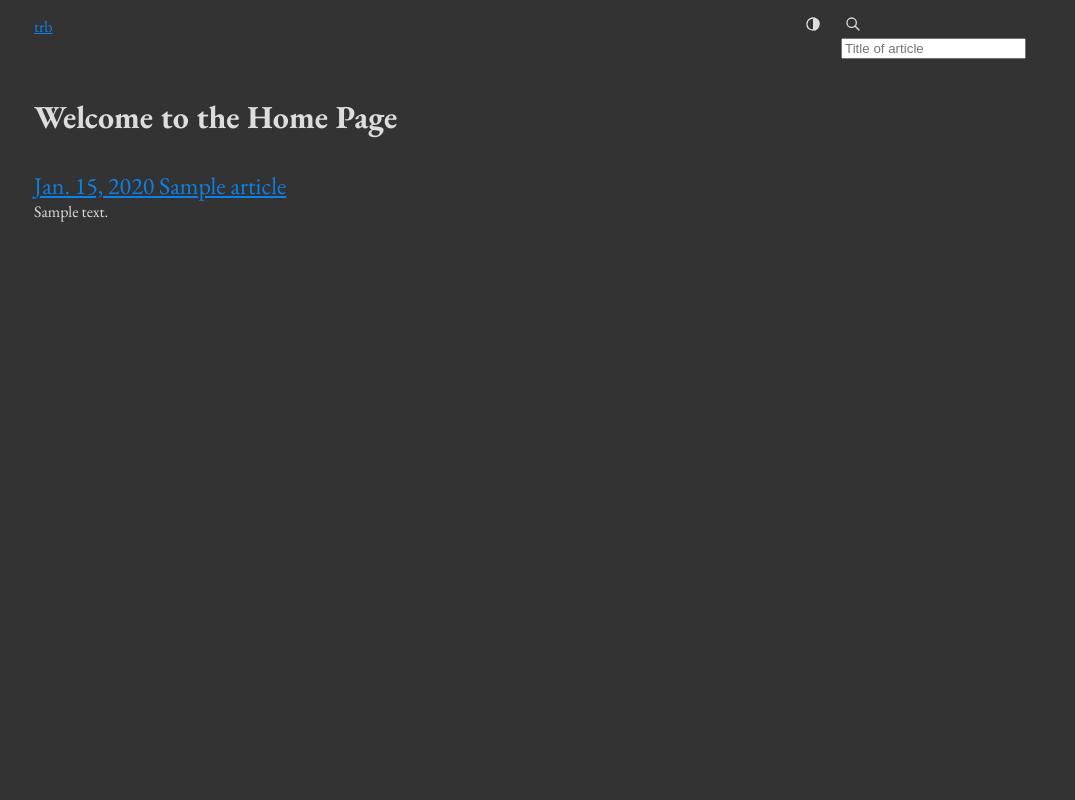
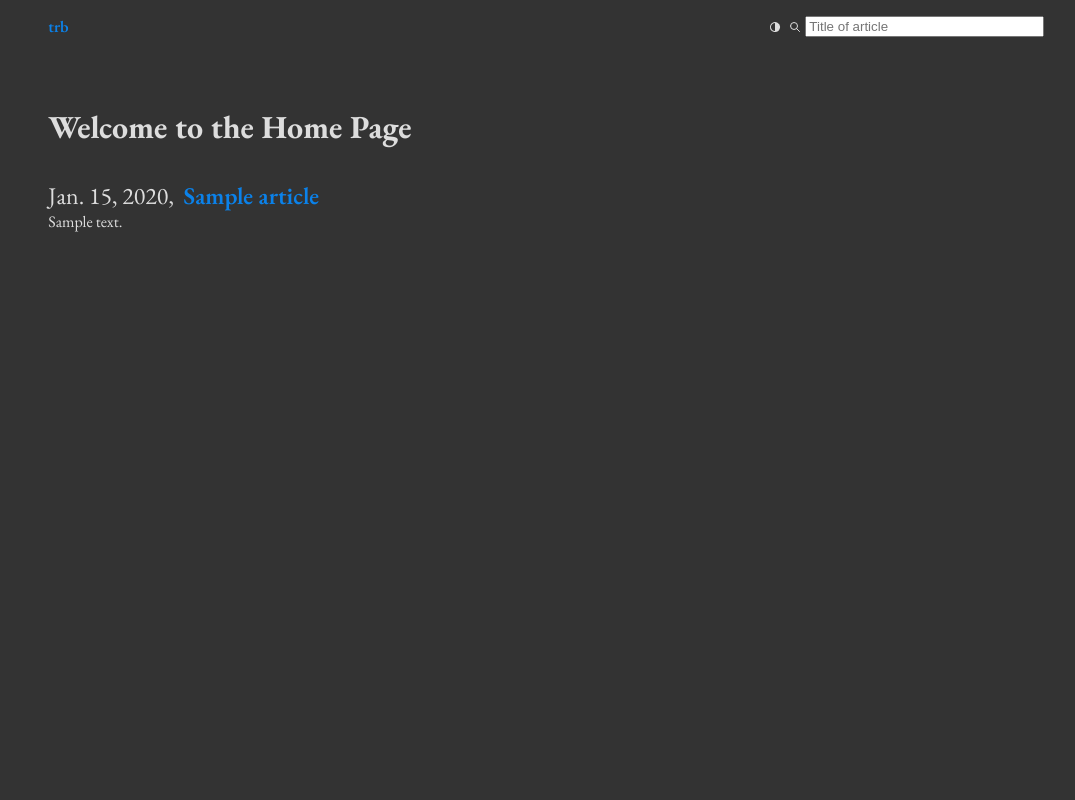
Before and after one commit to pbellon/yablog, a Django app: page / in a window 1280 px wide. Shown: the whole page, without its empty margins (94-1169 px from the left). Run offline with Django 5.2, Linux system fonts and the light colour scheme; tables that the repository leaves empty hold one stand-in row (values such as "Sample post").

Commit message:
Improve styling
Use grid layout to ensure consistent sizing between nav and main
content. Improve icon positioning via flex layout.

Move all styles directly to index.html. I know this isn't the most clean
thing to read but this is alright and ensures direct rendering of all
needed styles without extraneous loading which speeds the whole dipslay
time. Plus it's not a lot of CSS so it's really OK. We might move some
back to dedicated CSS but it makes it more complex to maintain.

Remove unused blog/articles.html template.

```diff
--- a/src/blog_app/static/css/main.css
+++ /dev/null
@@ -1,56 +0,0 @@
-nav .htmx-indicator svg {
-    height: 1em;
-}
-
-nav aside.search {
-    position: relative;
-    z-index: 200;
-}
-
-/* Base styles in `templates/shared/base.html` */
-nav #results {
-    margin-top: 2em;
-    margin-right: 2em;
-    transition: opacity .55ms ease, height .79ms ease-in;
-    border: 1px solid var(--font-color);
-    border-radius: .25em;
-    padding: .25em;
-    z-index: 200;
-}
-
-nav #results.visible {
-    opacity: 1;
-    height: auto;
-    max-height: 200px;
-    overflow-y: auto;
-}
-
-.favorite-action.in-favorites .add-to-favorites {
-    display: none;
-}
-
-.favorite-action.not-in-favorites .remove-from-favorites {
-    display: none;
-}
-
-#main-content .articles .htmx-indicator {
-    opacity: 0;
-    height: 50px;
-    transition: opacity 250ms ease-in;
-}
-
-.lazy-loader {
-    text-align: center;
-    margin: auto;
-    margin-top: 2em;
-}
-
-.strip {
-    display: -webkit-box;
-    line-clamp: 4;
-    -webkit-line-clamp: 4;
-    -webkit-box-orient: vertical;
-    /* max-height: 10em; */
-    overflow: hidden;
-    text-overflow: ellipsis;
-}
--- a/src/blog_app/templates/blog/index.html
+++ b/src/blog_app/templates/blog/index.html
@@ -7,7 +7,13 @@
 {% block content %}
   <h1>Welcome to the Home Page</h1>
 
+  {% if has_articles %}
   <div class="articles">
     {% include 'htmx/paginated_articles.html' with paginated_articles=paginated_articles %}
   </div>
+  {% else %}
+  <p>No articles written yet. Come back later.</p>
+  {% endif %}
+
+
 {% endblock %}
--- a/src/blog_app/templates/htmx/paginated_articles.html
+++ b/src/blog_app/templates/htmx/paginated_articles.html
@@ -3,8 +3,8 @@
 {% for article in paginated_articles %}
   <div class="article">
     <header>
+      <span class="date">{{ article.creation_date }},</span>&nbsp;
       <a hx-boost href="{% url 'article_detail' article.slug %}">
-        <span class="date">{{ article.creation_date }}</span>
         {{ article.title }}
       </a>
     </header>
--- a/src/blog_app/templates/shared/base.html
+++ b/src/blog_app/templates/shared/base.html
@@ -1,4 +1,5 @@
 {% load django_htmx %}
+
 {% load static %}
 
 <!DOCTYPE html>
@@ -10,6 +11,11 @@
     <style>
 .htmx-indicator {
     opacity: 0;
+}
+
+.icon-holder svg {
+    width: 12px !important;
+    height: 12px !important;
 }
 
 html.theme--light {
@@ -24,6 +30,13 @@
     --link-color: #0b82ea;
 }
 
+a {
+    color: var(--link-color);
+    text-decoration: none;
+    font-weight: 600;
+}
+
+
 html, body {
     background-color: var(--background-color);
     margin: 0;
@@ -35,10 +48,6 @@
     font-optical-sizing: auto;
     font-weight: 400;
     font-style: normal;
-        }
-
-        html .icon-holder svg {
-            height: 1em;
 }
 
 .codehilite {
@@ -53,16 +62,6 @@
     flex-direction: column;
 }
 
-        body {
-            padding: 1em;
-            padding-top: 0;
-            flex: 1;
-        }
-
-        a {
-            color: var(--link-color);
-        }
-
 nav {
     background-color: var(--background-color);
     padding-top: 1em;
@@ -72,26 +71,74 @@
     top: 0;
 }
 
-        nav #results {
-            background-color: var(--background-color);
-            width: 250px;
-            opacity: 0;
-            height: 0;
-            position: absolute;
+{% comment %} Basic grid system {% endcomment %}
+:root {
+    /* visual spacing + max content width */
+    --gutter-min: 1rem;
+    --content-max: 90vh;
+    --gap: 1.25rem;
 }
 
-        .side-by-side {
-            display: flex;
-            gap: 1em;
+body {
+    display: grid;
+    /* full-bleed gutters + two content columns */
+    grid-template-columns:
+        [full-start] minmax(var(--gutter-min), 1fr)
+        [content-start]  minmax(0, 5fr)  minmax(0, 2fr)
+        [content-end]    minmax(var(--gutter-min), 1fr)
+        [full-end];
+    grid-auto-rows: auto;
+    row-gap: 2rem;
 }
 
-        .side-by-side main {
-            flex: 3;
+.row {
+    grid-column: full;                 /* background spans full width */
+    display: grid;
+    grid-template-columns: subgrid;
 }
 
-        .side-by-side aside {
-            flex: 1;
+.container {
+    grid-column: content;              /* the two middle tracks */
+    display: grid;
+    grid-template-columns: subgrid;    /* inherit the same two columns */
+    gap: var(--gap);
+    justify-self: center;
+    width: 100%;
+    max-width: var(--content-max);     /* center + clamp total width */
 }
+
+.container main {
+    grid-column: 1;
+}
+
+.container aside {
+    grid-column: 2;
+}
+
+nav aside .icon-holder {
+    display: inline-flex;
+    align-items: center;
+    line-height: 1;
+}
+
+nav aside .icon-holder svg {
+    display: inline;
+}
+
+nav aside .search {
+    position: relative;
+}
+
+nav aside .htmx-indicator {
+    position: absolute;
+    right: .25rem;
+    top: 0;
+    bottom: 0;
+    z-index: 100;
+    display: flex;
+    align-items: center;
+}
+
 
 ul.nolist,ul.nolist li {
     list-style: none;
@@ -108,27 +155,109 @@
     font-size: 1.5em;
 }
 
-        nav .container {
-            display: flex;
-            justify-content: space-between;
-            gap: 1em;
-        }
-
-        nav .search {
+nav .search label {
     display: flex;
 }
 
-        nav aside {
-            justify-content: flex-end;
-            display: flex;
-            gap: 1em;
+nav .search label input {
+    box-sizing: border-box;
+    width: 100%;
+    flex-grow: 1;
+    flex-shrink: 1;
+    flex-basis: 12rem;
+    min-width: 0;
+    min-inline-size: 0;
 }
 
-        .container {
-            max-width: 80vw;
+nav aside {
+    display: flex;
+    align-items: center;
+    gap: 0.5rem;
+}
+
+nav aside .theme-switcher {
+    flex-grow: 0;
+    display: flex;
+    align-items: center;
+}
+
+nav aside .search {
+    flex-grow: 1;
+}
+
+nav aside .search .icon-holder {
+    margin-right: 0.25rem;
+}
+
+nav .htmx-indicator svg {
+    height: 1em;
+}
+
+nav aside {
+    position: relative;
+    z-index: 200;
+}
+
+/* Base styles in `templates/shared/base.html` */
+nav #results {
+    position: absolute;
+
+    background-color: var(--background-color);
+    border-radius: .25em;
+
+    height: 0;
+    margin-top: 2em;
+    opacity: 0;
+    padding: .33rem;
+    right: 0;
+    top: 0;
+    transition: opacity .200ms ease-in;
+    width: 200px;
+    z-index: 200;
+}
+
+nav #results.visible {
+    opacity: 1;
+    height: auto;
+    max-height: 200px;
+    overflow-y: auto;
+}
+
+nav .search .htmx-indicator {
+    color: #333;
+}
+
+.favorite-action.in-favorites .add-to-favorites {
+    display: none;
+}
+
+.favorite-action.not-in-favorites .remove-from-favorites {
+    display: none;
+}
+
+#main-content .articles .htmx-indicator {
+    opacity: 0;
+    height: 50px;
+    transition: opacity 250ms ease-in;
+}
+
+.lazy-loader {
+    text-align: center;
     margin: auto;
+    margin-top: 2em;
+}
+
+.strip {
+    display: -webkit-box;
+    line-clamp: 4;
+    -webkit-line-clamp: 4;
+    -webkit-box-orient: vertical;
+    /* max-height: 10em; */
+    overflow: hidden;
+    text-overflow: ellipsis;
 }
     </style>
+    {% comment %} quick localStorage-stored theme restore {% endcomment %}
     <script>
         var theme = localStorage.getItem('theme');
         var htmlTag = document.querySelector("html");
@@ -148,7 +277,8 @@
 
 <body hx-headers='{ "X-CSRFToken": "{{ csrf_token }}" }'>
     {% include "shared/nav.html" %}
-    <div id="main-content" class="side-by-side container">
+    <div id="main-content" class="row">
+        <div class="container">
             <main>
                 {% block content %}{% endblock %}
             </main>
@@ -156,6 +286,7 @@
                 {% block side %}{% endblock %}
             </aside>
         </div>
+    </div>
     {% htmx_script %}
 
 </body>
--- a/src/blog_app/templates/shared/nav.html
+++ b/src/blog_app/templates/shared/nav.html
@@ -1,6 +1,6 @@
 {% load inline_static %}
-<nav>
-  <div class="container side-by-side">
+<nav class="row">
+  <div class="container">
     <main>
       <a href="{% url 'index' %}">trb</a>
     </main>
@@ -11,23 +11,17 @@
       <div class="search">
         <label htmlFor="q">
           {% icon 'search' %}
-          <input
-            name="q"
-            placeholder="Title of article"
-            hx-get="{% url 'search' %}"
-            hx-on::after-request="if(event.detail.successful) document.querySelector('#results').classList.add('visible')"
-            hx-trigger="keyup changed throttle:100ms"
-            hx-target="#results" />
+          <input name="q" hx-indicator="nav aside .htmx-indicator" placeholder="Title of article" hx-get="{% url 'search' %}" hx-on::after-request="if(event.detail.successful) document.querySelector('#results').classList.add('visible')" hx-trigger="keyup changed throttle:100ms" hx-target="#results" />
         </label>
         <div class="htmx-indicator">
-            {% image 'loader' %}
+          {% image 'loader' %}
         </div>
       </div>
       <ul id="results" class="nolist"></ul>
     </aside>
   </div>
   <script>
-    (function () {
+    ;(function () {
       // light / dark theme switching
       document.querySelector('.theme-switcher').addEventListener('click', function () {
         var theme = localStorage.getItem('theme') || 'dark'
--- a/src/blog_app/views.py
+++ b/src/blog_app/views.py
@@ -35,19 +35,28 @@ def paginated_articles(request):
     )
 
 
-# root endpoint
 def index(request):
-    paginator = Paginator(
+    articles_list = (
         Article.objects.only("creation_date", "slug", "title", "content_parsed")
         .order_by("-creation_date")
-        .all(),
+        .all()
+    )
+
+    has_articles = articles_list.exists()
+
+    paginator = Paginator(
+        articles_list,
         10,
     )
 
     # At index we only load first page, see articles_paginated below
     page_obj = paginator.get_page(1)
 
-    return render(request, "blog/index.html", {"paginated_articles": page_obj})
+    return render(
+        request,
+        "blog/index.html",
+        {"has_articles": has_articles, "paginated_articles": page_obj},
+    )
 
 
 def article_detail(request, slug):
```
Also changed, not shown: TODO.md (added, +7 -0 lines), src/blog_app/templates/blog/articles.html (deleted, +0 -11 lines), 1 other file. Lines whose indentation alone changed are shown as unchanged.
